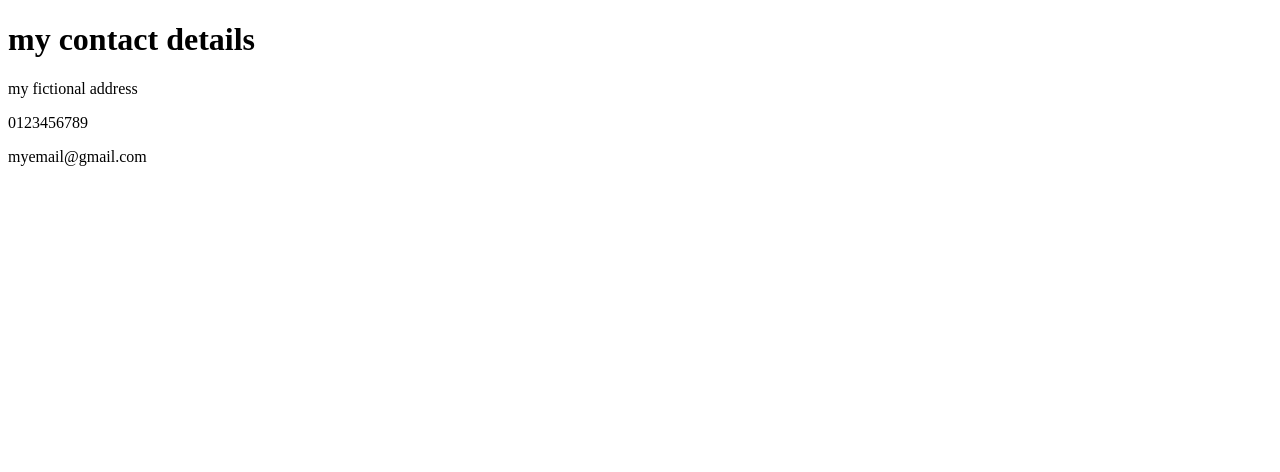
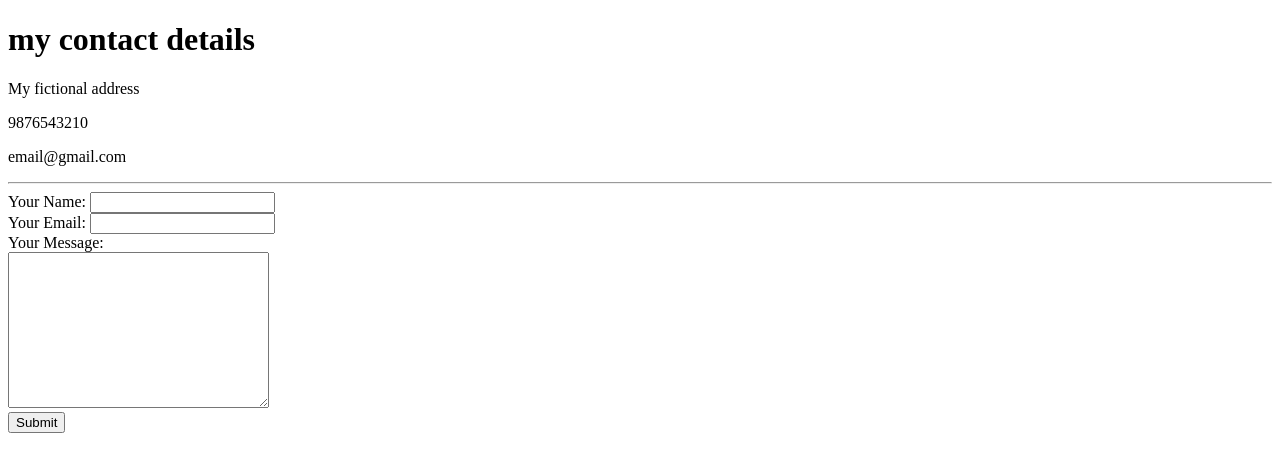
Before and after one commit to lokeswarReddy228/CV, a plain HTML site: page contact-me.html in a window 1280 px wide. Drawn offline with Linux system fonts and the light colour scheme.

Commit message:
Add files via upload

```diff
--- a/contact-me.html
+++ b/contact-me.html
@@ -2,18 +2,22 @@
 <html>
   <head>
     <meta charset="utf-8">
-    <title>Contact Me</title>
+    <title>contact me</title>
   </head>
   <body>
-    <h1>my contact details</h1>
-    <p>
-      my fictional address
-      </p>
-      <p>
-        0123456789
-        </p>
-        <p>
-          myemail@gmail.com
-          </p>
+    <h1>my contact details </h1>
+    <p>My fictional address</p>
+    <p>9876543210</p>
+    <p>email@gmail.com</p>
+    <hr>
+    <form class="" action="mailto:321910305033@gitam.in" method="post" enctype="text/plain">
+    <label>Your Name:</label>
+    <input type="text" name="Your Name" value=""><br>
+    <label>Your Email:</label>
+    <input type="Email" name="Your Email" value=""><br>
+    <label>Your Message:</label><br>
+    <textarea name="Your Message" rows="10" cols="30"></textarea><br>
+    <input type="submit" name="">
+    </form>
   </body>
 </html>
```
